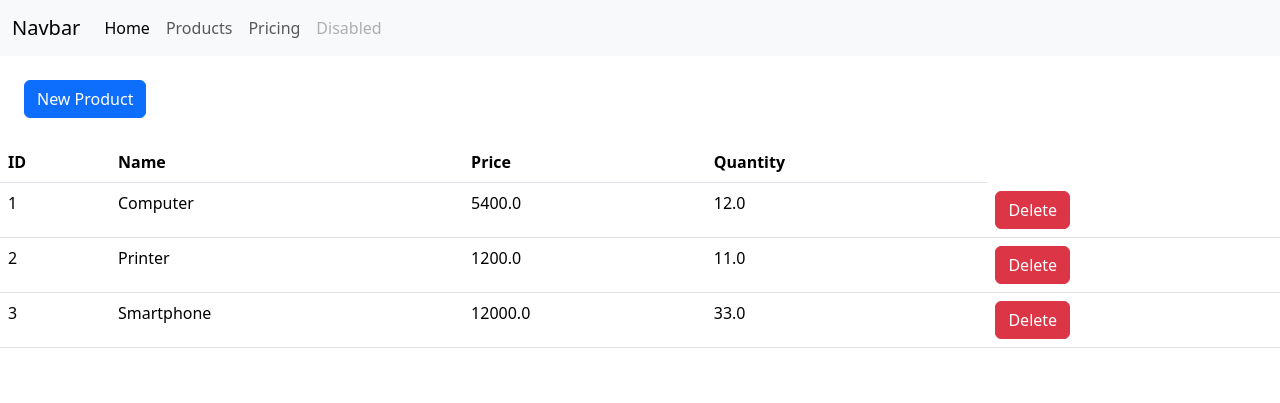
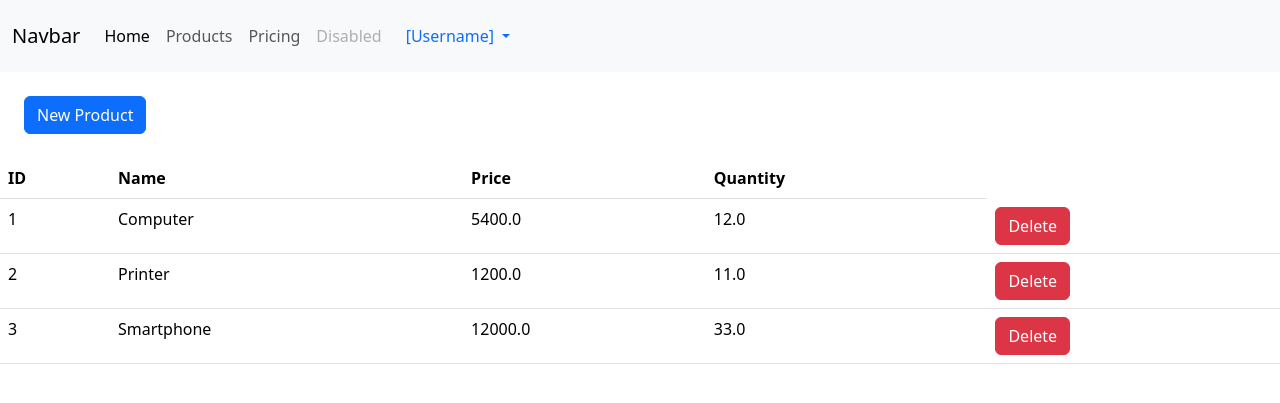
Before and after one commit to elmirghita/activite3-MVC-Thymeleaf, a Spring Boot app: page /user/index in a window 1280 px wide. Shown: the top 403 px of the page. Run offline with Spring Boot 4, Linux system fonts and the light colour scheme; the visitor is signed in with stand-in values (Sample User, id 1); data comes from the database, SQL or seed files in the repository; some of the project's set-up classes (security, data sources, template engines, error pages and the like) are left out, and stand-ins take their place; some libraries are stand-ins or nearby versions.

Commit message:
navbar : Username / Logout

```diff
--- a/src/main/resources/templates/layout1.html
+++ b/src/main/resources/templates/layout1.html
@@ -30,6 +30,18 @@
                     <a class="nav-link disabled" aria-disabled="true">Disabled</a>
                 </li>
             </ul>
+            <ul class="navbar nav">
+                <li class="nav-item dropdown">
+                    <a class="nav-link dropdown-toggle" href="#" id="navbarDropdown2" role="button" >
+                        [Username]
+                    </a>
+                    <ul class="dropdown-menu" aria-labelledby="navbarDropdown2">
+                        <li><a class="dropdown-menu" th:href="@{/logout}">Logout</a></li>
+
+                    </ul>
+
+                </li>
+            </ul>
         </div>
     </div>
 </nav>
```
